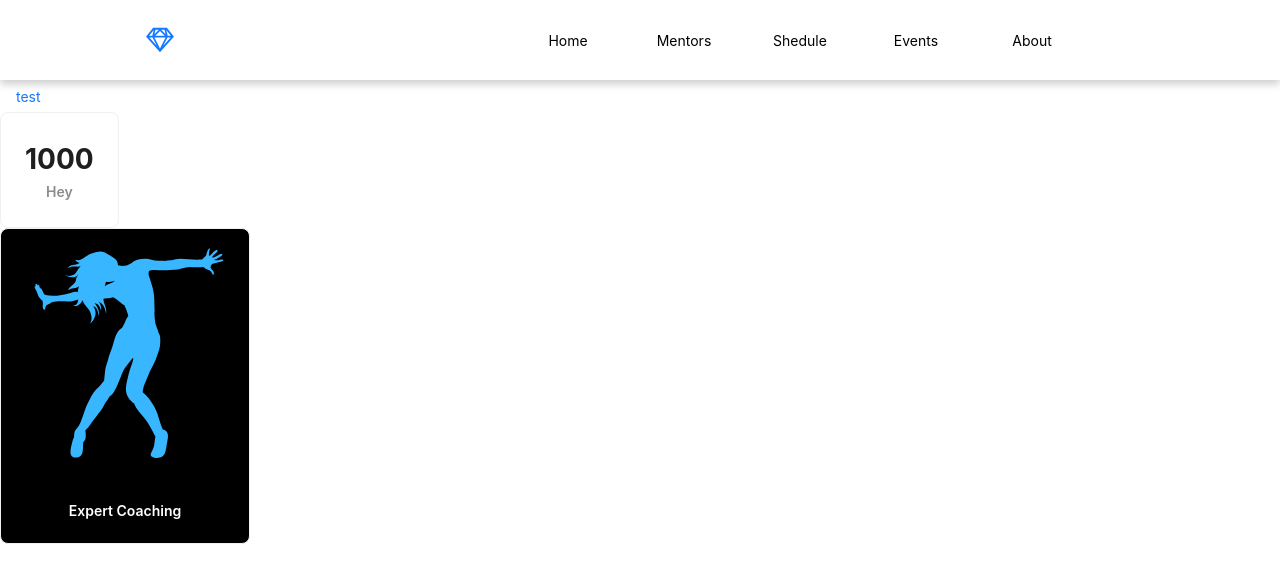
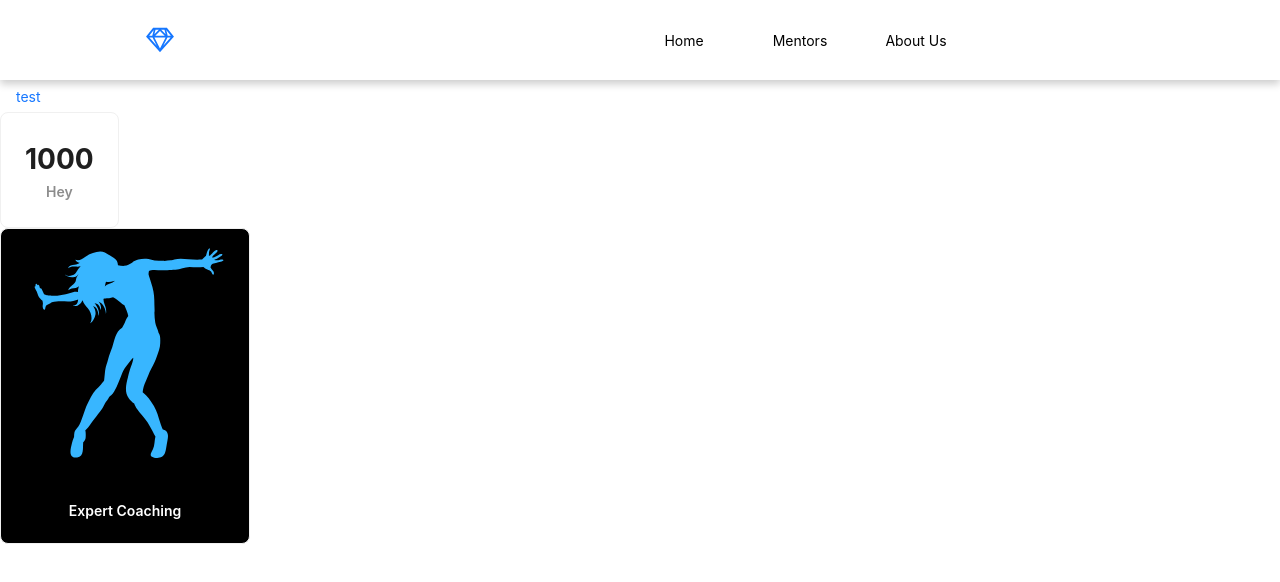
Before and after one commit to TJBLUE99/AspiringPan-Pros, a React (Vite) app: page / in a window 1280 px wide. Shown: the top 582 px of the page. Built offline with nearby package versions, Linux system fonts and the light colour scheme.

Commit message:
hover style change and generic navbar component

```diff
--- a/src/App.css
+++ b/src/App.css
@@ -40,3 +40,12 @@
 .read-the-docs {
   color: #888;
 } */
+
+.no-margin {
+  margin: 0;
+}
+
+.logo {
+  font-size: 30px;
+  color: #1677ff;
+}
--- a/src/App.tsx
+++ b/src/App.tsx
@@ -1,14 +1,33 @@
+import { SketchOutlined } from "@ant-design/icons";
 import "./App.css";
 import Button from "./components/Button";
 import { FeatureCard } from "./components/FeatureCard";
 import Navbar from "./components/Navbar";
 import { StatCard } from "./components/StatCard";
 import vite from "/vite.svg?url";
+import MenuItemProp from "./models/MenuItemProp";
 
 function App() {
+  const menuItems: Array<MenuItemProp> = [
+    {
+      title: "Home",
+      path: "/home",
+    },
+    {
+      title: "Mentors",
+      path: "/mentors",
+    },
+    {
+      title: "About Us",
+      path: "/about-us",
+    },
+  ];
   return (
     <>
-      <Navbar />
+      <Navbar
+        logo={<SketchOutlined className="logo" />}
+        menuItems={menuItems}
+      />
       <Button type="link" style={{ textTransform: "lowercase" }}>
         Test
       </Button>
--- a/src/components/Navbar.css
+++ b/src/components/Navbar.css
@@ -1,14 +1,13 @@
 .NavLi {
   list-style: none;
   border-radius: 5rem;
-  /* border: 1px solid #1677ff; */
   padding: 10px;
   width: 5rem;
   cursor: pointer;
 }
 
 .NavLi:hover {
-  background-color: #1677ff;
-  color: white;
+  color: #1677ff;
+  font-weight: bolder;
   transition: 0.4s ease;
 }
--- a/src/components/Navbar.tsx
+++ b/src/components/Navbar.tsx
@@ -1,18 +1,19 @@
 import React from "react";
 import "./Navbar.css";
-import { Col, Divider, Flex, Row } from "antd";
-import { MenuOutlined, SketchOutlined } from "@ant-design/icons";
+import { Col, Row } from "antd";
+import { MenuOutlined } from "@ant-design/icons";
+import NavbarProp from "../models/NavbarProp";
 
-const style: React.CSSProperties = {
-  margin: 0,
-};
+const Navbar = (props: NavbarProp) => {
+  const handleClick = (path: string) => {
+    //method to navigate to path specified
+    console.log(path);
+  };
 
-const Navbar = () => {
   return (
     <Row
       style={{
         margin: 0,
-        // padding: "20px",
         height: "10vh",
         position: "sticky",
         boxShadow: " 0 4px 8px 0 rgba(0,0,0,0.2)",
@@ -20,10 +21,8 @@ const Navbar = () => {
       }}
       justify={"center"}
       align={"middle"}
-
-      // gutter={{ xs: 8, sm: 16, md: 24, lg: 32 }}
     >
-      <Col style={style} className="gutter-row" xs={12} md={6}>
+      <Col className="gutter-row no-margin" xs={12} md={6}>
         <div
           style={{
             textAlign: "center",
@@ -31,15 +30,15 @@ const Navbar = () => {
             alignItems: "center",
           }}
         >
-          <SketchOutlined style={{ fontSize: "30px", color: "#1677ff" }} />
+          {props.logo}
         </div>
       </Col>
-      <Col style={style} className="gutter-row" xs={6} md={0}>
+      <Col className="gutter-row no-margin" xs={6} md={0}>
         <div style={{ textAlign: "right" }}>
           <MenuOutlined />
         </div>
       </Col>
-      <Col style={style} className="gutter-row" xs={0} md={18}>
+      <Col className="gutter-row no-margin" xs={0} md={18}>
         <div
           style={{
             textAlign: "center",
@@ -48,11 +47,15 @@ const Navbar = () => {
             gap: "1rem",
           }}
         >
-          <li className="NavLi">Home</li>
-          <li className="NavLi">Mentors</li>
-          <li className="NavLi">Shedule</li>
-          <li className="NavLi">Events</li>
-          <li className="NavLi">About</li>
+          {props.menuItems.map((item, i) => (
+            <li
+              className="NavLi"
+              key={i}
+              onClick={() => handleClick(item.path)}
+            >
+              {item.title}
+            </li>
+          ))}
         </div>
       </Col>
     </Row>
--- /dev/null
+++ b/src/models/MenuItemProp.ts
@@ -0,0 +1,6 @@
+type MenuItemProp = {
+  title: string;
+  path: string;
+};
+
+export default MenuItemProp;
--- /dev/null
+++ b/src/models/NavbarProp.ts
@@ -0,0 +1,9 @@
+import { ReactNode } from "react";
+import MenuItemProp from "./MenuItemProp";
+
+type NavbarProp = {
+  menuItems: Array<MenuItemProp>;
+  logo: ReactNode;
+};
+
+export default NavbarProp;
```
